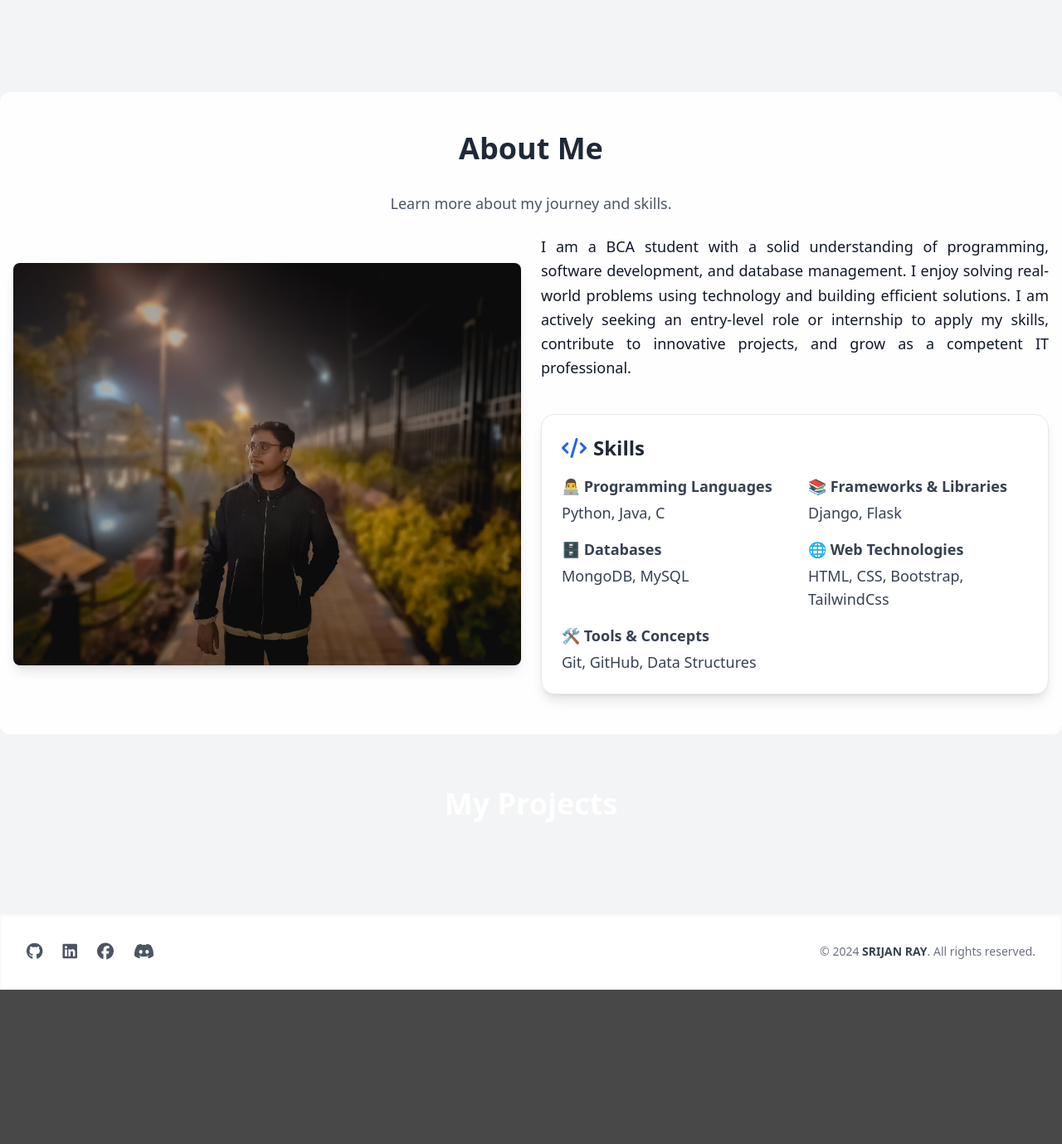
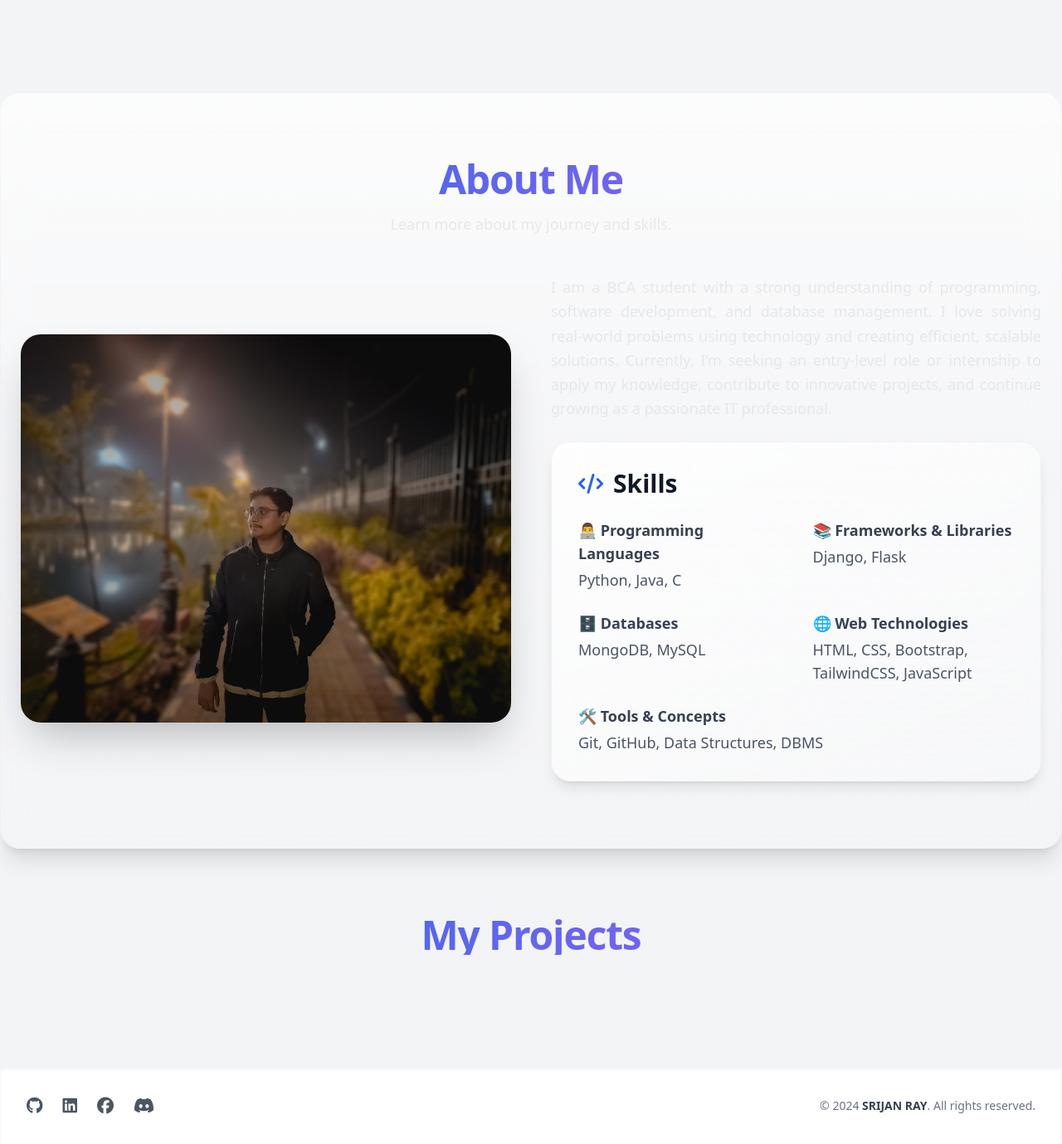
Before and after one commit to BOBSRIJAN/portfolio, a Django app: page / in a window 1280 px wide. Shown: the part 801-2180 px from the top of the page at 83% size. Before the commit the page ends 1994 px from the top, so only its background shows below. Run offline with Django 5.2, Linux system fonts and the light colour scheme; data that the repository does not hold is empty; some libraries are stand-ins or nearby versions.

Commit message:
update and mail function added by srijan

```diff
--- a/app/PingTest.py
+++ b/app/PingTest.py
@@ -3,7 +3,7 @@ from apscheduler.schedulers.background import BackgroundScheduler
 
 def ping_server():
     try:
-        url = "https://srijan-dev.onrender.com/"
+        url = "https://mr-srijan-ray.onrender.com/"
         response = requests.get(url)
         print("Pinged:", response.status_code)
     except Exception as e:
--- a/app/templates/app/home.html
+++ b/app/templates/app/home.html
@@ -28,45 +28,58 @@
     </div>
 </section>
 
-<!-- About Section -->
-<section id="about" class="relative bg-white/90 dark:bg-black/60 rounded-xl px-4 py-12 backdrop-blur-md">
-    <h2 class="text-4xl font-bold text-center text-gray-800 dark:text-white mb-8">About Me</h2>
-    <p class="text-lg text-gray-600 dark:text-gray-400 mt-2 text-center">Learn more about my journey and skills.</p>
-    <div class="flex flex-col md:flex-row items-center mt-6 gap-6">
-        <div class="md:w-1/2">
-            <img src="{% static 'img/srijan10.jpg' %}" alt="Profile" class="rounded-lg shadow-lg">
+<section id="about" class="relative max-w-7xl mx-auto px-6 py-20 bg-gradient-to-b from-white/70 via-gray-50/30 to-white/10 dark:from-gray-900/80 dark:via-gray-800/60 dark:to-black/50 backdrop-blur-xl rounded-3xl border border-gray-200/30 dark:border-gray-700/40 shadow-xl">
+  <div class="text-center mb-12">
+    <h2 class="text-5xl font-extrabold bg-gradient-to-r from-blue-600 via-indigo-500 to-purple-500 bg-clip-text text-transparent mb-4 tracking-tight">
+      About Me
+    </h2>
+    <p class="text-lg text-gray-200 dark:text-gray-100">
+      Learn more about my journey and skills.
+    </p>
   </div>
-        <div class="md:w-1/2">
-            <p class="text-lg text-gray-900 dark:text-gray-300 text-justify leading-relaxed">
-                I am a BCA student with a solid understanding of programming, software development, and database management.
-                I enjoy solving real-world problems using technology and building efficient solutions.
-                I am actively seeking an entry-level role or internship to apply my skills, contribute to innovative projects,
-                and grow as a competent IT professional.
+
+  <div class="flex flex-col md:flex-row items-center gap-12">
+
+    <div class="md:w-1/2 relative group">
+      <div class="absolute inset-0 bg-gradient-to-tr from-blue-500/30 to-purple-500/30 rounded-3xl blur-2xl opacity-0 group-hover:opacity-100 transition duration-700"></div>
+      <img src="{% static 'img/srijan10.jpg' %}" alt="Profile"
+           class="relative rounded-3xl w-full shadow-2xl transform group-hover:scale-105 transition-transform duration-500">
+    </div>
+
+    <div class="md:w-1/2 space-y-6">
+      <p class="text-lg text-gray-200 dark:text-gray-100 leading-relaxed text-justify">
+        I am a BCA student with a strong understanding of programming, software development, and database management.
+        I love solving real-world problems using technology and creating efficient, scalable solutions.
+        Currently, I’m seeking an entry-level role or internship to apply my knowledge, contribute to innovative projects,
+        and continue growing as a passionate IT professional.
       </p>
-            <div class="mt-10 bg-white dark:bg-gray-800 p-6 rounded-2xl shadow-lg border border-gray-200 dark:border-gray-700">
-            <h2 class="text-2xl font-bold text-gray-800 dark:text-white mb-4 flex items-center gap-2">
-                <i class="fas fa-code text-blue-600"></i> Skills
-            </h2>
-            <div class="grid grid-cols-1 sm:grid-cols-2 gap-x-8 gap-y-4 text-gray-700 dark:text-gray-300 text-lg">
+
+      <div class="relative bg-gradient-to-br from-white/80 to-gray-50/30 dark:from-gray-800/70 dark:to-gray-900/40 backdrop-blur-md p-8 rounded-3xl border border-gray-200/40 dark:border-gray-700/50 shadow-lg hover:shadow-2xl transition-all duration-500 hover:-translate-y-2">
+        <h3 class="text-3xl font-bold text-gray-900 dark:text-white mb-6 flex items-center gap-3">
+          <i class="fas fa-code text-blue-600 dark:text-blue-400 text-2xl"></i>
+          Skills
+        </h3>
+
+        <div class="grid grid-cols-1 sm:grid-cols-2 gap-x-10 gap-y-6 text-gray-700 dark:text-gray-300 text-lg">
           <div>
-                    <h3 class="font-semibold mb-1">👨‍💻 Programming Languages</h3>
-                    <p>Python, Java, C</p>
+            <h4 class="font-semibold mb-1">👨‍💻 Programming Languages</h4>
+            <p class="text-gray-600 dark:text-gray-400">Python, Java, C</p>
           </div>
           <div>
-                    <h3 class="font-semibold mb-1">📚 Frameworks & Libraries</h3>
-                    <p>Django, Flask</p>
+            <h4 class="font-semibold mb-1">📚 Frameworks & Libraries</h4>
+            <p class="text-gray-600 dark:text-gray-400">Django, Flask</p>
           </div>
           <div>
-                    <h3 class="font-semibold mb-1">🗄️ Databases</h3>
-                    <p>MongoDB, MySQL</p>
+            <h4 class="font-semibold mb-1">🗄️ Databases</h4>
+            <p class="text-gray-600 dark:text-gray-400">MongoDB, MySQL</p>
           </div>
           <div>
-                    <h3 class="font-semibold mb-1">🌐 Web Technologies</h3>
-                    <p>HTML, CSS, Bootstrap, TailwindCss</p>
+            <h4 class="font-semibold mb-1">🌐 Web Technologies</h4>
+            <p class="text-gray-600 dark:text-gray-400">HTML, CSS, Bootstrap, TailwindCSS, JavaScript</p>
           </div>
           <div class="sm:col-span-2">
-                    <h3 class="font-semibold mb-1">🛠 Tools & Concepts</h3>
-                    <p>Git, GitHub, Data Structures</p>
+            <h4 class="font-semibold mb-1">🛠 Tools & Concepts</h4>
+            <p class="text-gray-600 dark:text-gray-400">Git, GitHub, Data Structures, DBMS</p>
           </div>
         </div>
       </div>
@@ -74,20 +87,33 @@
   </div>
 </section>
 
-<!-- About projects -->
-<section class="max-w-7xl mx-auto px-4 sm:px-6 lg:px-8 py-16" id="projects">
 
-    <h2 class="text-4xl font-bold text-center text-white mb-12">My Projects</h2>
+<section id="projects" class="max-w-7xl mx-auto px-4 sm:px-6 lg:px-8 py-20">
+  <h2 class="text-5xl font-extrabold text-center mb-14 bg-gradient-to-r from-blue-600 via-indigo-500 to-purple-500 bg-clip-text text-transparent tracking-tight">
+    My Projects
+  </h2>
 
-    <div class="grid grid-cols-1 sm:grid-cols-2 lg:grid-cols-3 gap-8">
+  <div class="grid grid-cols-1 sm:grid-cols-2 lg:grid-cols-3 gap-10">
     {% for project in projects %}
-        <div class="bg-white dark:bg-gray-800 rounded-2xl shadow-md hover:shadow-2xl border border-gray-200 dark:border-gray-700 overflow-hidden transition-all duration-300 transform hover:-translate-y-2">
-            <div class="p-6 flex flex-col h-full justify-between">
-                <h3 class="text-2xl font-semibold text-gray-800 dark:text-white mb-2">{{ project.title }}</h3>
-                <p class="text-gray-600 dark:text-gray-400 mb-4">{{ project.description }}</p>
+    <div
+      class="group relative bg-gradient-to-br from-white/80 to-gray-50/30 dark:from-gray-800/60 dark:to-gray-900/40 backdrop-blur-lg rounded-3xl border border-gray-200/50 dark:border-gray-700/50 shadow-lg hover:shadow-2xl transition-all duration-500 hover:-translate-y-3 hover:scale-[1.02]">
+
+      <div class="absolute inset-0 rounded-3xl bg-gradient-to-r from-blue-500/20 via-indigo-500/20 to-purple-500/20 opacity-0 group-hover:opacity-100 blur-xl transition-opacity duration-500"></div>
+
+      <div class="relative p-8 flex flex-col h-full justify-between z-10">
+        <div>
+          <h3 class="text-2xl font-semibold text-gray-900 dark:text-white mb-3 tracking-tight group-hover:text-indigo-500 dark:group-hover:text-indigo-400 transition-colors duration-300">
+            {{ project.title }}
+          </h3>
+          <p class="text-gray-100 dark:text-gray-100 leading-relaxed mb-6">
+            {{ project.description }}
+          </p>
+        </div>
+
         <a href="{{ project.link }}" target="_blank"
-                   class="mt-auto inline-flex items-center gap-2 text-blue-600 dark:text-blue-400 font-semibold hover:underline">
-                    <i class="fab fa-github text-xl"></i> View on GitHub
+          class="inline-flex items-center gap-2 mt-auto text-indigo-600 dark:text-indigo-400 font-medium hover:text-indigo-700 dark:hover:text-indigo-300 transition-colors duration-300">
+          <i class="fab fa-github text-2xl group-hover:scale-110 transform transition-transform duration-300"></i>
+          <span>View on GitHub</span>
         </a>
       </div>
     </div>
@@ -95,4 +121,5 @@
   </div>
 </section>
 
+
 {% endblock %}
--- a/app/views.py
+++ b/app/views.py
@@ -1,5 +1,5 @@
-from django.shortcuts import render, redirect, HttpResponse
-from .import dbconf
+from django.shortcuts import render, redirect
+from .import dbconf, mail
 from django.contrib import messages
 from django.contrib.auth.decorators import login_required
 from django.contrib.auth import  logout
@@ -16,6 +16,7 @@ def contact(request):
         name = request.POST.get('name')
         email = request.POST.get('email')
         message = request.POST.get('message')
+
         if name and email and message:
             contact_data = {
                 'id': str(ObjectId()),
@@ -24,14 +25,17 @@ def contact(request):
                 'message': message,
                 'timestamp': datetime.now()
             }
+            mail.SendMail("New Contact Message", name, email, message)
             dbconf.Contact.insert_one(contact_data)
             messages.success(request, 'Your message has been sent successfully!')
         else:
             messages.error(request, 'Please fill out all fields...')
     return render(request, 'app/contact.html')
+
 @login_required
 def admin_panel(request):
     return render(request, 'app/admin/AdminPanel.html')
+
 @login_required
 def admin_add_projects(request):
     if request.method == 'POST':
```
Also changed, not shown: app/mail.py (added, +38 -0 lines), app/templates/app/admin/AdminPanel.html (+40 -22 lines), app/templates/app/contact.html (+32 -21 lines), app/templates/app/mail/mail.html (added, +130 -0 lines), portfolio/settings.py (+2 -29 lines), db.sqlite3. Lines whose indentation alone changed are shown as unchanged.
